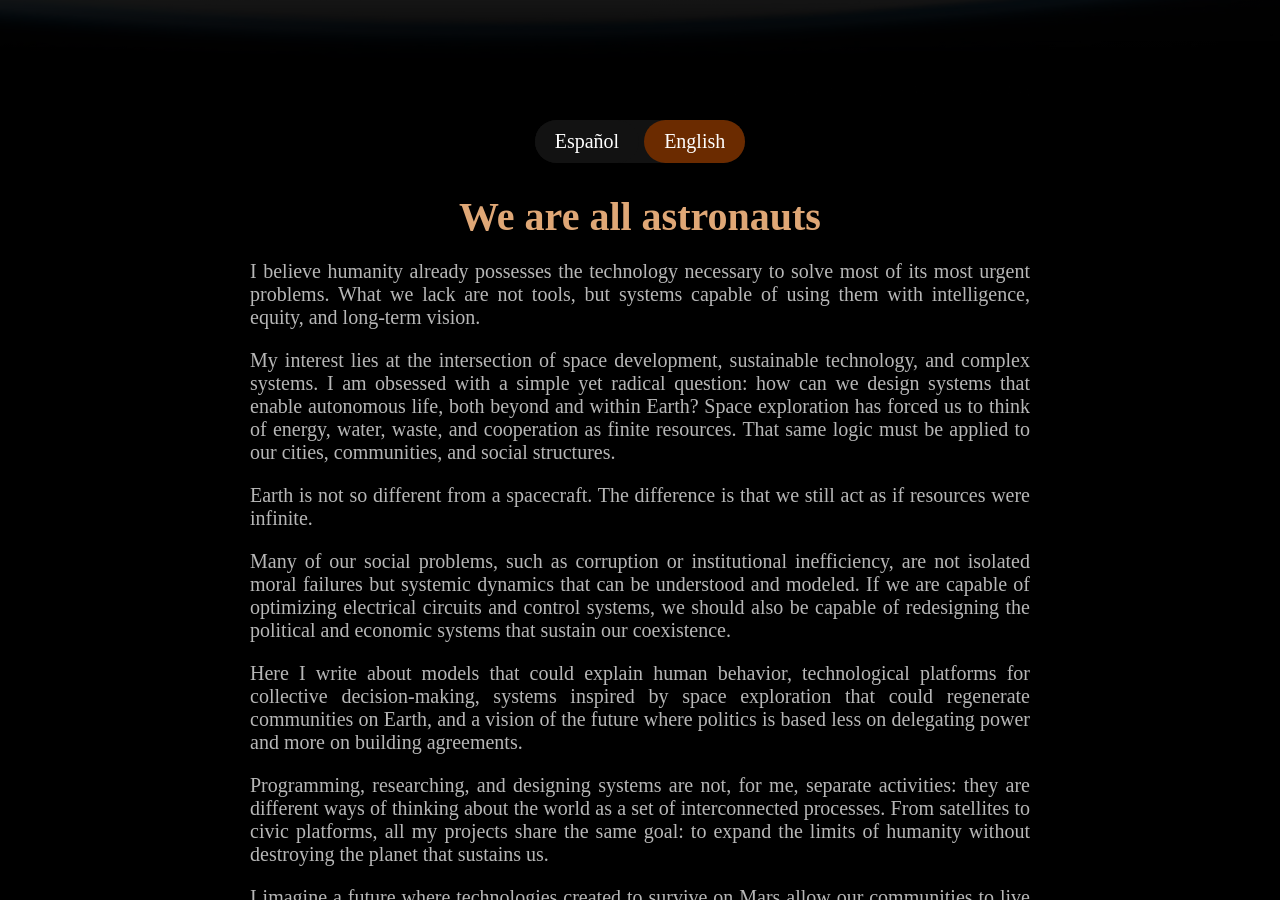
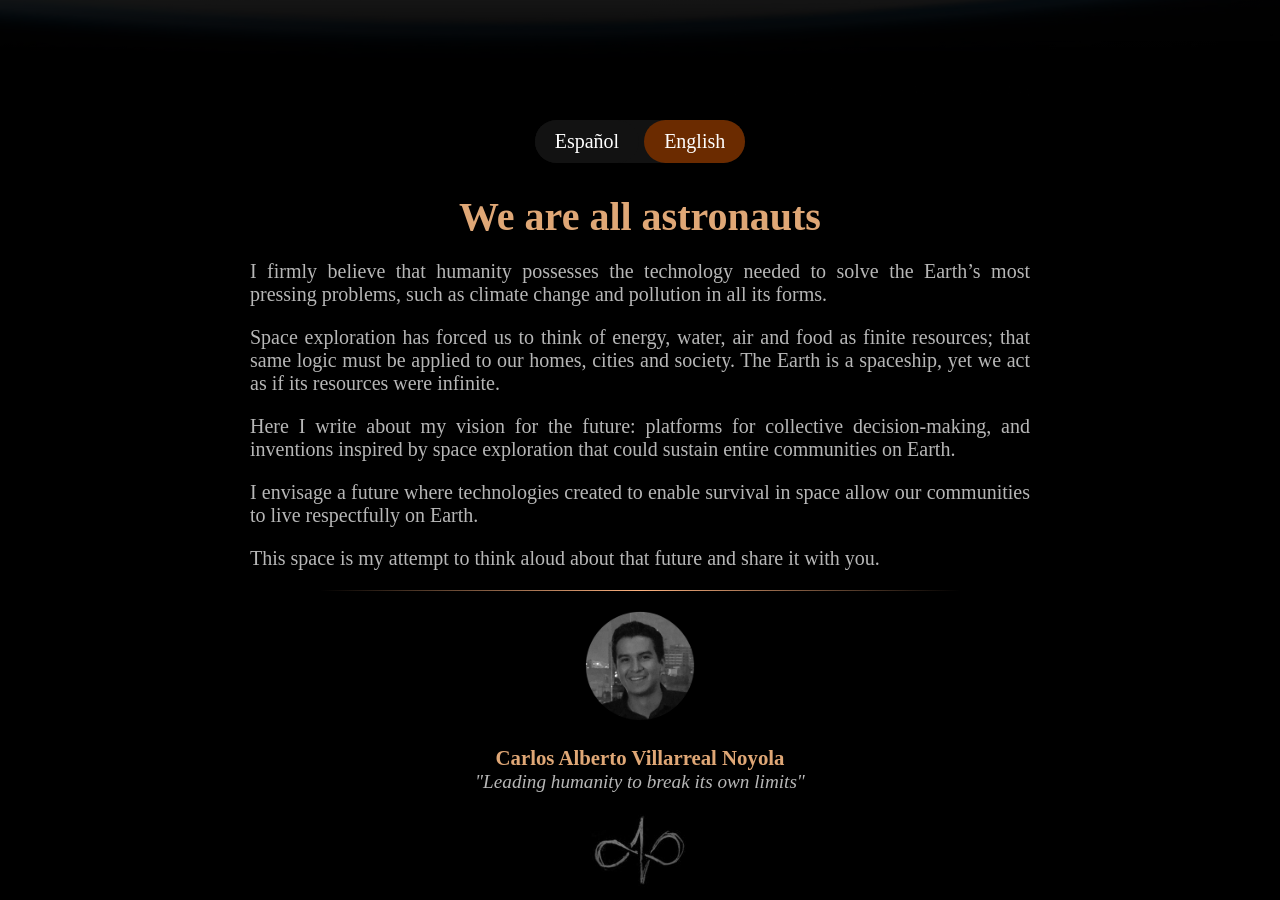
Before and after one commit to ElCaballerodelaTierra/Abstractions, a Jekyll site: the page built from _pages/todossomosastronautas.md, in a window 1280 px wide and 900 px high, scrolled down 826 px. Built offline with Jekyll 4.4.1, drawn with Linux system fonts in a browser that asks for light colours; some web fonts are replaced; some of the changed text lies outside the part shown.

```diff
--- a/_pages/todossomosastronautas.md
+++ b/_pages/todossomosastronautas.md
@@ -23,19 +23,11 @@ descripcionImagenPortada-en: Sunset from the International Space Station, Alexan
 
 content-es: |
 
-    La humanidad posee la tecnología necesaria para resolver los problemas más urgentes de nuestra generación. Lo que falta no son herramientas, son sistemas que sean capaces de utilizarlas con inteligencia, equidad y visión a largo plazo.
+    Creo firmemente que la humanidad posee la tecnología necesaria para resolver los problemas más urgentes de la tierra, como es el cambio climático, y la contaminación en todas sus formas.
 
-    Mi interés se encuentra en la intersección entre el desarrollo espacial, la tecnología sustentable y los sistemas complejos. Me obsesiona una pregunta sencilla y, al mismo tiempo, radical:
+    La exploración espacial nos ha obligado a pensar en términos de energía, agua, aire y comida como recursos finitos, esa misma lógica debe aplicarse a nuestras casas, ciudades y sociedad. La Tierra es una nave espacial, pero actúamos como si los recursos en ella fueran infinitos.
 
-    <cite>¿Cómo podemos rediseñar nuestros sistemas para que la humanidad siga progresando sin destruir la Tierra?</cite>
-
-    La exploración espacial nos ha obligado a pensar en términos de energía, agua, aire y comida como recursos finitos, reutilizándolos y reciclándolos mediante una cooperación internacional. Esa misma lógica debe aplicarse a nuestras ciudades y estructuras sociales. La Tierra no es tan distinta de una nave espacial. La diferencia es que aún actuamos como si los recursos fueran infinitos.
-
-    Más adelante, al estudiar matemáticas, confirmé otra intuición inquietante: muchos de nuestros problemas sociales, como la corrupción o la ineficiencia institucional, no son fallas morales aisladas, son producto de un mal diseño en nuestros sistemas políticos, los cuales pueden entenderse y modelarse. Si somos capaces de optimizar nuestro consumo energético, también deberíamos ser capaces de rediseñar los sistemas políticos y económicos que sostienen nuestra civilización.
-
-    Aquí escribo sobre mi visión del futuro, plataformas para la toma colectiva de decisiones, invenciones para el hogar inspiradas en la exploración espacial que podrían sustentar comunidades enteras en la Tierra, y una visión en la que la política se basa menos en delegar poder y más en construir comunes acuerdos.
-
-    Programar, investigar y diseñar sistemas no son, para mí, actividades separadas: son distintas formas de pensar el mundo como un conjunto de procesos interconectados. Desde satélites hasta plataformas cívicas, todos mis proyectos comparten un mismo objetivo: ampliar los límites de la humanidad sin destruir el planeta que nos sostiene.
+    Aquí escribo sobre mi visión del futuro, plataformas para la toma colectiva de decisiones, invenciones inspiradas en la exploración espacial que podrían sustentar comunidades enteras en la Tierra.
 
     Imagino un futuro donde las tecnologías creadas para sobrevivir en el espacio permitan a nuestras comunidades vivir con respeto en la Tierra.
 
@@ -43,21 +35,15 @@ content-es: |
 
 content-en: |
 
-    I believe humanity already possesses the technology necessary to solve most of its most urgent problems. What we lack are not tools, but systems capable of using them with intelligence, equity, and long-term vision.
+    I firmly believe that humanity possesses the technology needed to solve the Earth’s most pressing problems, such as climate change and pollution in all its forms.
 
-    My interest lies at the intersection of space development, sustainable technology, and complex systems. I am obsessed with a simple yet radical question: how can we design systems that enable autonomous life, both beyond and within Earth? Space exploration has forced us to think of energy, water, waste, and cooperation as finite resources. That same logic must be applied to our cities, communities, and social structures.
+    Space exploration has forced us to think of energy, water, air and food as finite resources; that same logic must be applied to our homes, cities and society. The Earth is a spaceship, yet we act as if its resources were infinite.
 
-    Earth is not so different from a spacecraft. The difference is that we still act as if resources were infinite.
+    Here I write about my vision for the future: platforms for collective decision-making, and inventions inspired by space exploration that could sustain entire communities on Earth.
 
-    Many of our social problems, such as corruption or institutional inefficiency, are not isolated moral failures but systemic dynamics that can be understood and modeled. If we are capable of optimizing electrical circuits and control systems, we should also be capable of redesigning the political and economic systems that sustain our coexistence.
+    I envisage a future where technologies created to enable survival in space allow our communities to live respectfully on Earth.
 
-    Here I write about models that could explain human behavior, technological platforms for collective decision-making, systems inspired by space exploration that could regenerate communities on Earth, and a vision of the future where politics is based less on delegating power and more on building agreements.
-
-    Programming, researching, and designing systems are not, for me, separate activities: they are different ways of thinking about the world as a set of interconnected processes. From satellites to civic platforms, all my projects share the same goal: to expand the limits of humanity without destroying the planet that sustains us.
-
-    I imagine a future where technologies created to survive on Mars allow our communities to live with respect on Earth. Where understanding a system is the first step to healing it. Where progress is measured not only in growth, but in resilience.
-
-    This space is my attempt to think about that future out loud and share it with you.
+    This space is my attempt to think aloud about that future and share it with you.
 
 ---
 
```
Also changed, not shown: other parts of _pages/todossomosastronautas.md (+3 -3 lines).
